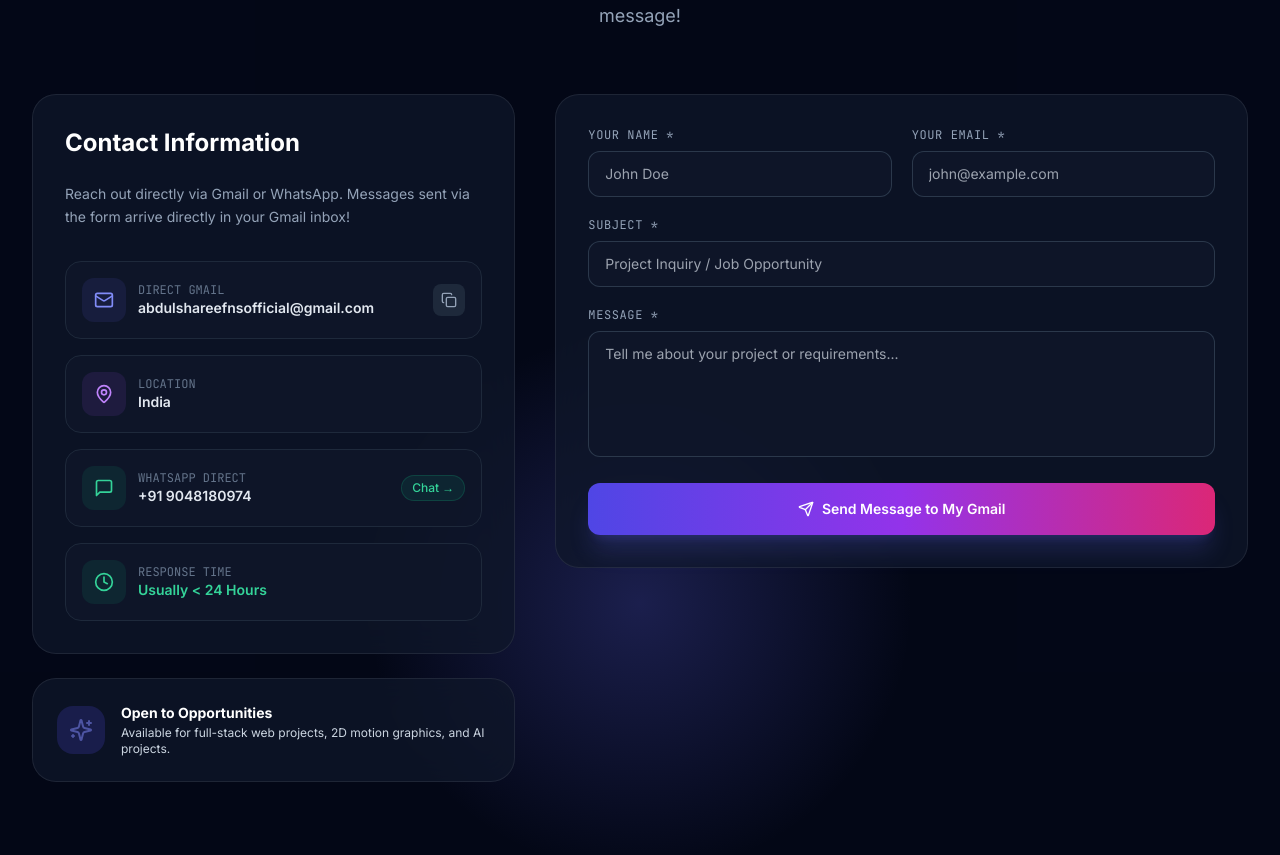
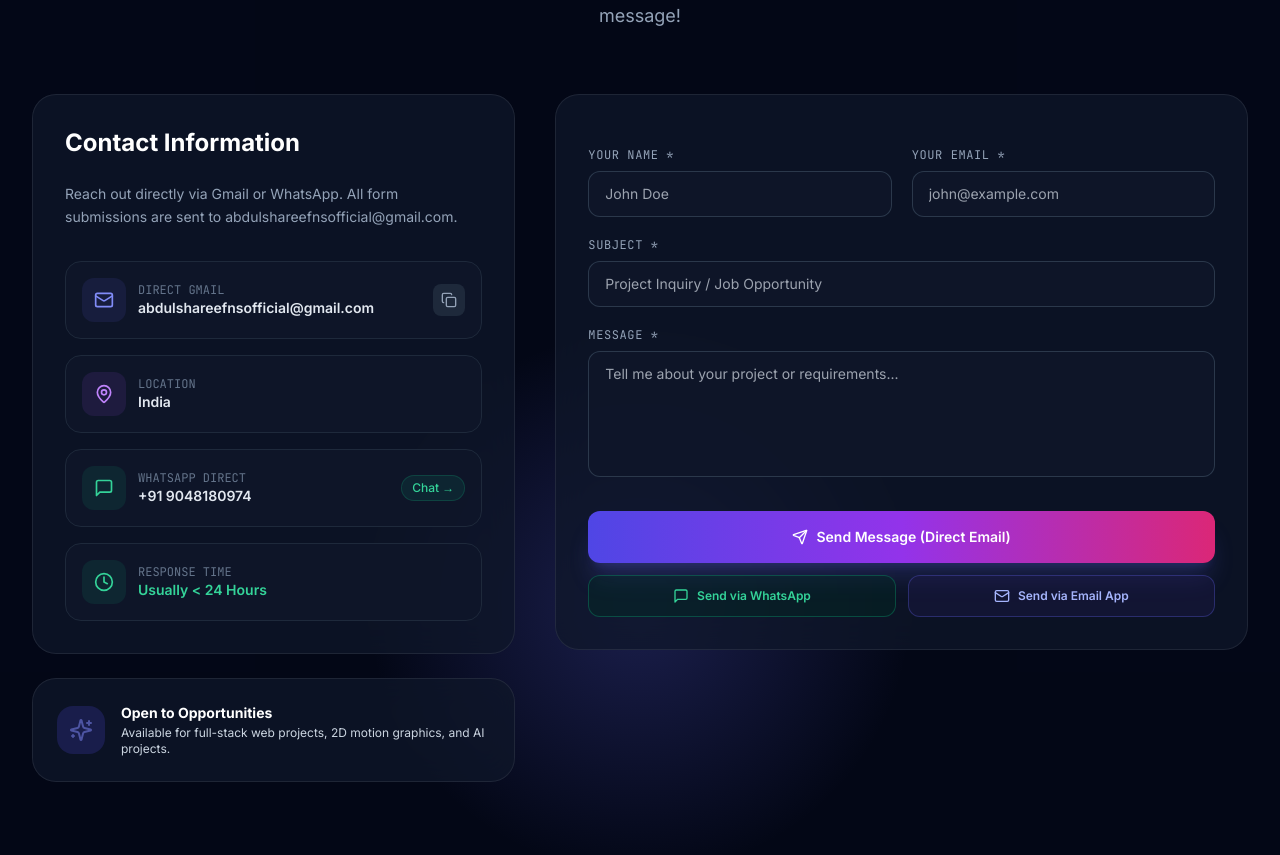
Before and after one commit to abdulshareefnsofficial/portfolio, a React (Vite) app: page / in a window 1280 px wide. Shown: the part 6441-7296 px from the top of the page. Built offline with nearby package versions, Linux system fonts and the light colour scheme; the HTML template or start-up script is replaced by a standard one.

Commit message:
Update Contact form with standard HTML formsubmit.co POST action and direct WhatsApp/Email App options

```diff
--- a/src/components/Contact.jsx
+++ b/src/components/Contact.jsx
@@ -1,4 +1,4 @@
-import React, { useState } from 'react';
+import React, { useState, useEffect } from 'react';
 import { Mail, Send, Copy, Check, MapPin, Clock, MessageSquare, Sparkles } from 'lucide-react';
 import confetti from 'canvas-confetti';
 import { portfolioData } from '../data/portfolioData';
@@ -10,58 +10,37 @@ export const Contact = () => {
   const [submitting, setSubmitting] = useState(false);
   const [sentSuccess, setSentSuccess] = useState(false);
 
+  useEffect(() => {
+    if (window.location.href.includes('success=true')) {
+      setSentSuccess(true);
+      confetti({ particleCount: 80, spread: 70, origin: { y: 0.6 } });
+      setTimeout(() => setSentSuccess(false), 6000);
+    }
+  }, []);
+
   const handleCopyEmail = () => {
     navigator.clipboard.writeText(personalInfo.email);
     setCopiedEmail(true);
     setTimeout(() => setCopiedEmail(false), 2500);
   };
 
-  const handleSubmit = async (e) => {
-    e.preventDefault();
-    setSubmitting(true);
+  const handleWhatsAppSend = () => {
+    if (!formData.name || !formData.message) {
+      alert("Please fill in your name and message.");
+      return;
+    }
+    const text = encodeURIComponent(`Hi Abdul Shareef,\n\nName: ${formData.name}\nEmail: ${formData.email}\nSubject: ${formData.subject}\nMessage: ${formData.message}`);
+    window.open(`https://wa.me/919048180974?text=${text}`, '_blank');
+  };
 
-    try {
-      // Send form data to FormSubmit endpoint for abdulshareefnsofficial@gmail.com
-      const response = await fetch("https://formsubmit.co/ajax/abdulshareefnsofficial@gmail.com", {
-        method: "POST",
-        headers: {
-          "Content-Type": "application/json",
-          "Accept": "application/json"
-        },
-        body: JSON.stringify({
-          name: formData.name,
-          email: formData.email,
-          _subject: `Portfolio Message from ${formData.name}: ${formData.subject}`,
-          message: formData.message
-        })
-      });
-
-      const result = await response.json();
-
-      if (response.ok || result.success === "true") {
-        setSubmitting(false);
-        setSentSuccess(true);
-
-        // Trigger Confetti!
-        confetti({
-          particleCount: 80,
-          spread: 70,
-          origin: { y: 0.6 }
-        });
-
-        setFormData({ name: '', email: '', subject: '', message: '' });
-        setTimeout(() => setSentSuccess(false), 6000);
-      } else {
-        throw new Error("Form submission failed");
-      }
-    } catch (err) {
-      // Fallback: Open WhatsApp with the pre-filled message
-      setSubmitting(false);
-      const encodedMsg = encodeURIComponent(`Hi Abdul Shareef,\n\nName: ${formData.name}\nEmail: ${formData.email}\nSubject: ${formData.subject}\nMessage: ${formData.message}`);
-      window.open(`https://wa.me/919048180974?text=${encodedMsg}`, '_blank');
-      setSentSuccess(true);
-      setFormData({ name: '', email: '', subject: '', message: '' });
+  const handleEmailAppSend = () => {
+    if (!formData.name || !formData.message) {
+      alert("Please fill in your name and message.");
+      return;
     }
+    const subject = encodeURIComponent(formData.subject || "Portfolio Inquiry");
+    const body = encodeURIComponent(`Name: ${formData.name}\nEmail: ${formData.email}\n\nMessage:\n${formData.message}`);
+    window.open(`mailto:abdulshareefnsofficial@gmail.com?subject=${subject}&body=${body}`, '_self');
   };
 
   return (
@@ -94,7 +73,7 @@ export const Contact = () => {
             <div className="glass-panel p-8 rounded-3xl border-slate-800 space-y-6">
               <h3 className="text-2xl font-bold text-white">Contact Information</h3>
               <p className="text-slate-400 text-sm leading-relaxed">
-                Reach out directly via Gmail or WhatsApp. Messages sent via the form arrive directly in your Gmail inbox!
+                Reach out directly via Gmail or WhatsApp. All form submissions are sent to abdulshareefnsofficial@gmail.com.
               </p>
 
               <div className="space-y-4 pt-2">
@@ -181,7 +160,15 @@ export const Contact = () => {
 
           {/* Right Contact Form (Col 7) */}
           <div className="lg:col-span-7 glass-panel p-8 rounded-3xl border-slate-800">
-            <form onSubmit={handleSubmit} className="space-y-5">
+            <form
+              action="https://formsubmit.co/abdulshareefnsofficial@gmail.com"
+              method="POST"
+              className="space-y-5"
+            >
+              {/* FormSubmit Configuration */}
+              <input type="hidden" name="_captcha" value="false" />
+              <input type="hidden" name="_template" value="table" />
+              <input type="hidden" name="_next" value="https://abdulshareefnsofficial.github.io/portfolio/#contact?success=true" />
 
               <div className="grid grid-cols-1 sm:grid-cols-2 gap-5">
 
@@ -192,6 +179,7 @@ export const Contact = () => {
                   </label>
                   <input
                     type="text"
+                    name="name"
                     required
                     placeholder="John Doe"
                     value={formData.name}
@@ -207,6 +195,7 @@ export const Contact = () => {
                   </label>
                   <input
                     type="email"
+                    name="email"
                     required
                     placeholder="john@example.com"
                     value={formData.email}
@@ -224,6 +213,7 @@ export const Contact = () => {
                 </label>
                 <input
                   type="text"
+                  name="_subject"
                   required
                   placeholder="Project Inquiry / Job Opportunity"
                   value={formData.subject}
@@ -239,6 +229,7 @@ export const Contact = () => {
                 </label>
                 <textarea
                   rows="5"
+                  name="message"
                   required
                   placeholder="Tell me about your project or requirements..."
                   value={formData.message}
@@ -251,25 +242,40 @@ export const Contact = () => {
               {sentSuccess && (
                 <div className="p-4 rounded-xl bg-emerald-500/20 border border-emerald-500/40 text-emerald-300 text-sm font-medium flex items-center gap-2 animate-in fade-in duration-200">
                   <Check className="w-5 h-5 text-emerald-400 shrink-0" />
-                  <span>Thank you! Your message has been submitted and sent directly to my Gmail inbox.</span>
+                  <span>Thank you! Your message has been sent to abdulshareefnsofficial@gmail.com.</span>
                 </div>
               )}
 
-              {/* Submit Button */}
-              <button
-                type="submit"
-                disabled={submitting}
-                className="w-full py-4 rounded-xl text-sm font-semibold text-white bg-gradient-to-r from-indigo-600 via-purple-600 to-pink-600 hover:opacity-95 transition-all shadow-xl shadow-indigo-500/20 flex items-center justify-center gap-2 disabled:opacity-50"
-              >
-                {submitting ? (
-                  <span>Sending Message...</span>
-                ) : (
-                  <>
-                    <Send className="w-4 h-4" />
-                    <span>Send Message to My Gmail</span>
-                  </>
-                )}
-              </button>
+              {/* Submit Buttons */}
+              <div className="space-y-3 pt-2">
+                <button
+                  type="submit"
+                  className="w-full py-4 rounded-xl text-sm font-semibold text-white bg-gradient-to-r from-indigo-600 via-purple-600 to-pink-600 hover:opacity-95 transition-all shadow-xl shadow-indigo-500/20 flex items-center justify-center gap-2"
+                >
+                  <Send className="w-4 h-4" />
+                  <span>Send Message (Direct Email)</span>
+                </button>
+
+                <div className="grid grid-cols-2 gap-3">
+                  <button
+                    type="button"
+                    onClick={handleWhatsAppSend}
+                    className="py-3 px-4 rounded-xl text-xs font-semibold text-emerald-400 bg-emerald-950/40 border border-emerald-500/30 hover:bg-emerald-900/50 transition-colors flex items-center justify-center gap-2"
+                  >
+                    <MessageSquare className="w-4 h-4" />
+                    <span>Send via WhatsApp</span>
+                  </button>
+
+                  <button
+                    type="button"
+                    onClick={handleEmailAppSend}
+                    className="py-3 px-4 rounded-xl text-xs font-semibold text-indigo-300 bg-indigo-950/40 border border-indigo-500/30 hover:bg-indigo-900/50 transition-colors flex items-center justify-center gap-2"
+                  >
+                    <Mail className="w-4 h-4" />
+                    <span>Send via Email App</span>
+                  </button>
+                </div>
+              </div>
 
             </form>
           </div>
```
